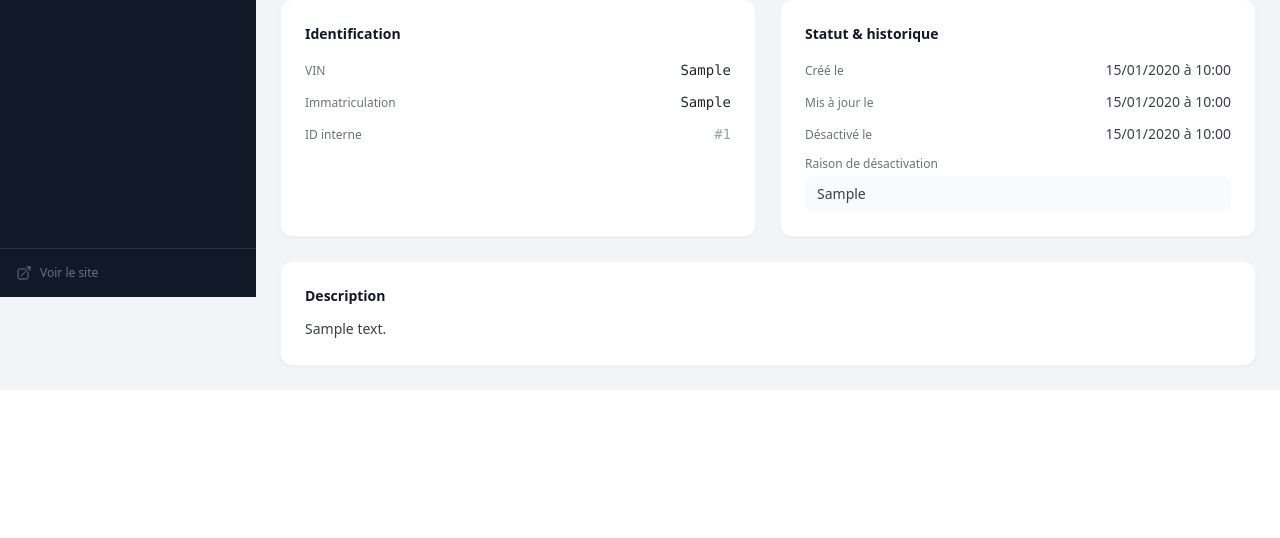
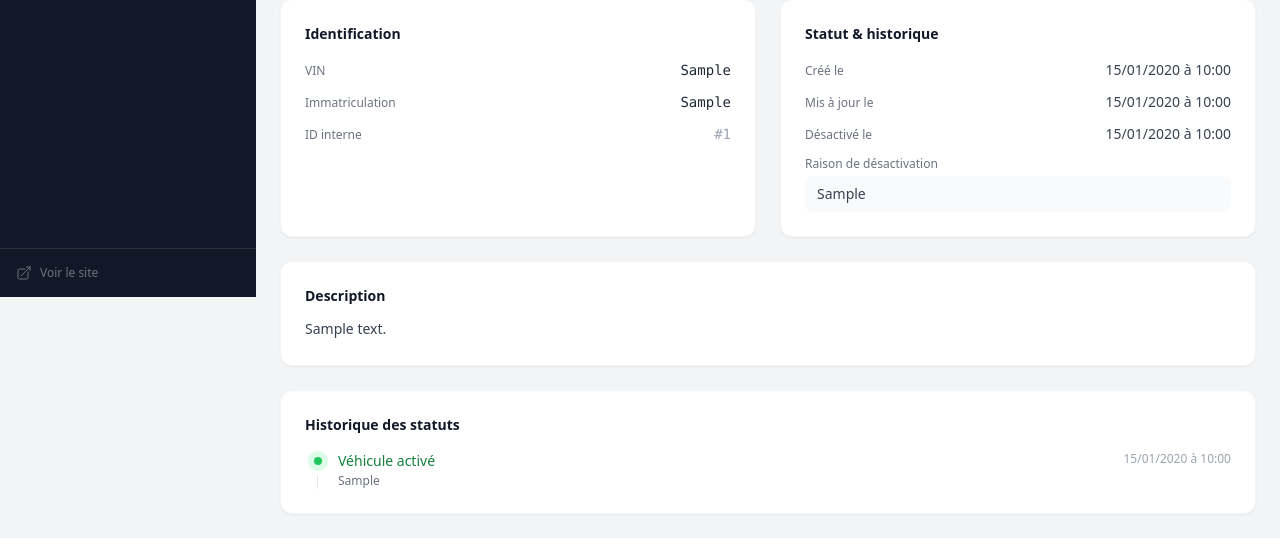
Before and after one commit to MaxL34/m-motors, a FastAPI app: page /admin/vehicles/1 in a window 1280 px wide. Shown: the part 503-1041 px from the top of the page. Before the commit the page ends 871 px from the top, so only its background shows below. Run offline with FastAPI, Linux system fonts and the light colour scheme; tables that the repository leaves empty hold one stand-in row (values such as "Sample post"); parts of the project's set-up code (start-up, migrations or seed data) failed here and were passed over; some libraries are stand-ins or nearby versions.

Commit message:
Feature: add timestamped status history timeline on vehicle detail page

```diff
--- a/app/templates/admin/vehicles/detail.html
+++ b/app/templates/admin/vehicles/detail.html
@@ -239,4 +239,40 @@
 </div>
 {% endif %}
 
+<!-- Historique des statuts -->
+{% set history = vehicle.status_history | sort(attribute='created_at', reverse=True) %}
+{% if history %}
+<div class="mt-6 bg-white rounded-xl shadow-sm border border-gray-100 p-6">
+    <h3 class="text-sm font-semibold text-gray-900 mb-4">Historique des statuts</h3>
+    <ol class="relative border-l border-gray-200 ml-3 space-y-5">
+        {% for entry in history %}
+        <li class="ml-5">
+            <!-- Dot -->
+            <span class="absolute -left-2.5 flex items-center justify-center w-5 h-5 rounded-full ring-4 ring-white
+                {% if entry.action.value == 'ACTIVATED' %}bg-green-100{% else %}bg-gray-100{% endif %}">
+                <span class="w-2 h-2 rounded-full
+                    {% if entry.action.value == 'ACTIVATED' %}bg-green-500{% else %}bg-gray-400{% endif %}">
+                </span>
+            </span>
+
+            <div class="flex items-start justify-between gap-4">
+                <div>
+                    <p class="text-sm font-medium
+                        {% if entry.action.value == 'ACTIVATED' %}text-green-700{% else %}text-gray-700{% endif %}">
+                        {% if entry.action.value == 'ACTIVATED' %}Véhicule activé{% else %}Véhicule désactivé{% endif %}
+                    </p>
+                    {% if entry.reason %}
+                    <p class="text-xs text-gray-500 mt-0.5">{{ entry.reason }}</p>
+                    {% endif %}
+                </div>
+                <time class="shrink-0 text-xs text-gray-400 whitespace-nowrap">
+                    {{ entry.created_at.strftime('%d/%m/%Y à %H:%M') }}
+                </time>
+            </div>
+        </li>
+        {% endfor %}
+    </ol>
+</div>
+{% endif %}
+
 {% endblock %}
```
